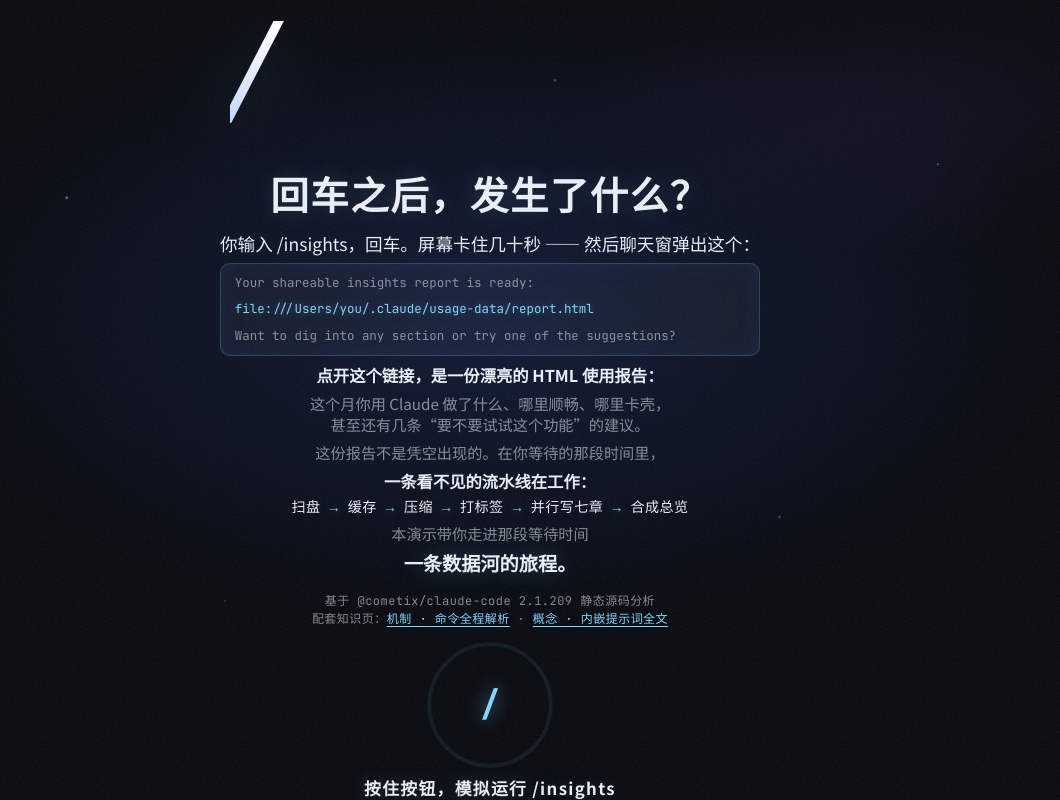
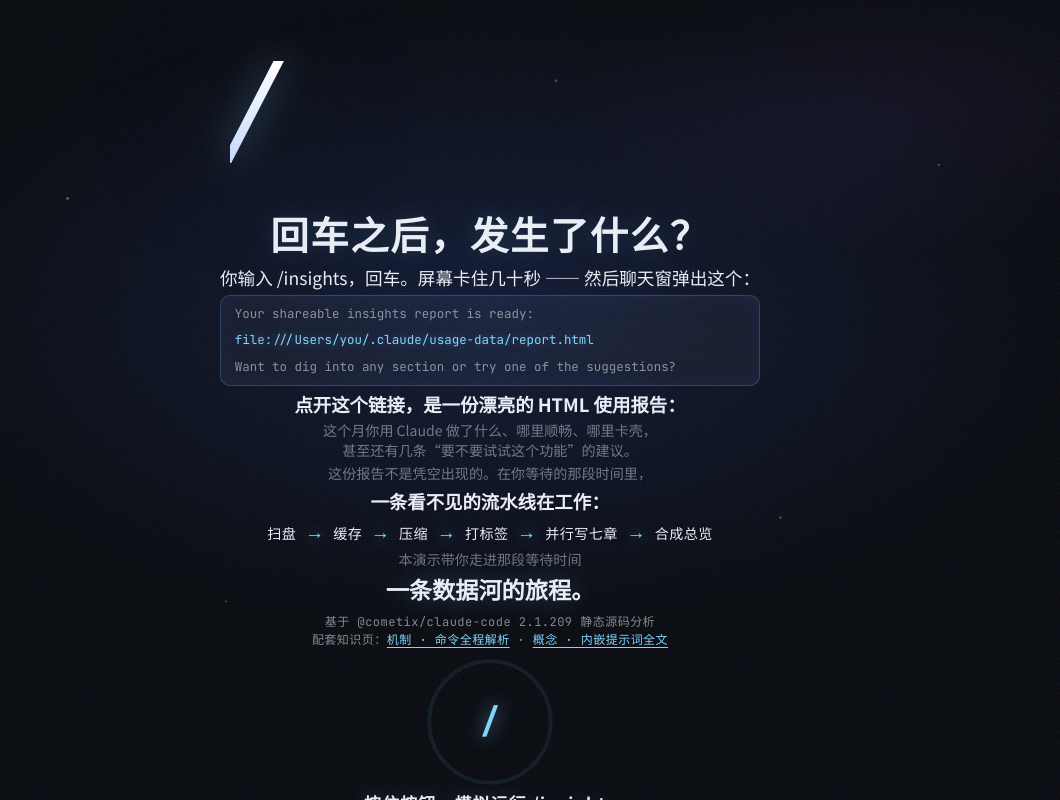
Before and after one commit to phaseddd/claude-code-research, a website built with Vite: page demos/insights-pipeline/index.html in a window 1280 px wide. Shown: the whole page, without its empty margins (150-1210 px from the left). Built offline with nearby package versions, Linux system fonts and the light colour scheme; a web font is replaced by a local one.

Commit message:
fix(demos): insights-pipeline 双轨验收修复 + 遗留待办入库
修复（2026-08-05 grok-vision 视觉 + Workflow 代码锚点双轨验收）：
- timeline: gate 反向穿越 preEnterNext 双重 enter → 实例泄漏 + 空白幕（HIGH）
- main: 进入引擎黑场停顿缺失（sceneEl 从未置 0，gsap 1→1 空操作）
- style: 小屏标题永久裁切（justify-content: safe center）；字阶级差拉大、
  标题双层光晕去贴纸感、青色箭头放大加粗（grok 复评生效）；
  :focus-visible 青色焦点环；序章溢出收敛回视口（scrollH == clientH）
- scroll: wheel clamp 移至 deltaMode 换算之后（行/页模式防瞬间跨轴）
- hold: 键盘/指针按住互斥 + window blur 失焦兜底（防误按取消、丢 keyup 走满）
- theme: FONTS.display 修正为 Playfair Display（与 PLAN 字体决策一致）

PLAN: 新增 §4.1 已知问题与后续打磨（M2 gate 硬切抖动、M6 reduce 转场/
60fps 实机/金粒子对比/进度环脉冲、降级页八站要点）

```diff
--- a/demos/insights-pipeline/src/hold.js
+++ b/demos/insights-pipeline/src/hold.js
@@ -56,6 +56,7 @@ export function createHoldButton({
     hitEl.removeEventListener('lostpointercapture', onLostCapture)
     hitEl.removeEventListener('keydown', onKeyDown)
     hitEl.removeEventListener('keyup', onKeyUp)
+    window.removeEventListener('blur', onWindowBlur)
     document.removeEventListener('pointerup', onPointerUp)
     document.removeEventListener('pointercancel', onPointerCancel)
     el.classList.remove('is-dragging')
@@ -152,19 +153,28 @@ export function createHoldButton({
     if (e.key !== ' ' && e.key !== 'Enter') return
     if (e.repeat) return
     e.preventDefault()
+    if (activePointerId !== null && activePointerId !== 'keyboard') return // 指针按住中忽略键盘，避免误按干扰
     startHold('keyboard')
   }
 
   const onKeyUp = (e) => {
     if (e.key !== ' ' && e.key !== 'Enter') return
     e.preventDefault()
+    if (activePointerId !== 'keyboard') return // 只终止键盘按住（指针按住不受键盘 keyup 影响）
     stopHold()
+  }
+
+  // 失焦兜底：键盘按住中窗口失焦 → keyup 丢失，进度可能走满自动完成；
+  // blur 时停止推进（500ms 续接窗口内回来再按可续接）
+  const onWindowBlur = () => {
+    if (activePointerId === 'keyboard') stopHold()
   }
 
   hitEl.addEventListener('pointerdown', onPointerDown)
   hitEl.addEventListener('lostpointercapture', onLostCapture)
   hitEl.addEventListener('keydown', onKeyDown)
   hitEl.addEventListener('keyup', onKeyUp)
+  window.addEventListener('blur', onWindowBlur)
   document.addEventListener('pointerup', onPointerUp)
   document.addEventListener('pointercancel', onPointerCancel)
 
--- a/demos/insights-pipeline/src/main.js
+++ b/demos/insights-pipeline/src/main.js
@@ -132,7 +132,9 @@ function bootTimeline() {
   timeline = createTimeline({ segments, scroll, fadeScene: (v) => { sceneEl.style.opacity = String(v) } })
   // 落位第一幕（skipTo 复位位置；创建时已 enter，此处幂等）
   timeline.skipTo('act1')
-  // 黑场三段式：场景先以黑场呈现，停顿 0.3s 再淡入（电影化过渡，避免硬切换）
+  // 黑场三段式：场景先置 0（黑场）→ 停顿 0.3s → 淡入（电影化过渡，避免硬切换）。
+  // 注：sceneEl 初始 opacity 为 1，不先置 0 则 gsap 1→1 是空操作，黑场停顿缺失
+  sceneEl.style.opacity = '0'
   gsap.to(sceneEl, { opacity: 1, duration: reducedMotion ? 0.01 : 0.5, delay: reducedMotion ? 0 : 0.3 })
 }
 
--- a/demos/insights-pipeline/src/scroll.js
+++ b/demos/insights-pipeline/src/scroll.js
@@ -69,9 +69,12 @@ export function createScroll({ max = 0, onFrame = null, wheelFactor = WHEEL_FACT
   // wheel：deltaY 像素 → vh（÷视口高）；deltaMode 1（行）/ 2（页）先换算成像素；
   // 单帧增量 clamp ±WHEEL_CLAMP（对齐零站点，防甩动滚轮瞬间跳段）
   const onWheel = (e) => {
-    let px = Math.max(-WHEEL_CLAMP, Math.min(WHEEL_CLAMP, e.deltaY))
+    // 先换算 deltaMode（行/页 → 像素）再 clamp：clamp 须作用于换算后的 px，
+    // 否则行/页模式单事件可瞬间跨整条时间轴
+    let px = e.deltaY
     if (e.deltaMode === 1) px *= 16
     else if (e.deltaMode === 2) px *= window.innerHeight
+    px = Math.max(-WHEEL_CLAMP, Math.min(WHEEL_CLAMP, px))
     bump((px * wheelFactor) / window.innerHeight)
   }
 
--- a/demos/insights-pipeline/src/style.css
+++ b/demos/insights-pipeline/src/style.css
@@ -55,8 +55,8 @@ body {
   display: flex;
   flex-direction: column;
   align-items: center;
-  justify-content: center;
-  padding: 3.2vh 8vw;
+  justify-content: safe center; /* 内容超高时从顶部排列可滚动；普通 center 把溢出全排起始侧，标题被永久裁切 */
+  padding: 2vh 8vw;
   text-align: center;
   pointer-events: auto;
   background: var(--bg);
@@ -122,7 +122,7 @@ body {
 }
 
 .prologue-title {
-  margin-bottom: 1.5vh;
+  margin-bottom: 0.7vh;
 }
 
 /* 行1：/insights 命令图形 —— 高对比衬线斜体（Playfair Display 900），
@@ -146,7 +146,10 @@ body {
   -webkit-background-clip: text;
   background-clip: text;
   color: transparent;
-  filter: drop-shadow(0 0 40px rgba(125, 211, 252, 0.35));
+  /* 双层光晕：近层锐光界定字形 + 远层蓝紫弥散营造"字在发光场里"的体积感，
+     避免单一 drop-shadow 的贴纸描边感 */
+  filter: drop-shadow(0 0 18px rgba(125, 211, 252, 0.45))
+    drop-shadow(0 0 110px rgba(59, 108, 246, 0.36));
 }
 
 /* 行2：中文副题 —— 思源宋体 Heavy（报告/档案感，呼应"生成 HTML 报告"母题） */
@@ -197,13 +200,13 @@ body {
 /* 正文分层字阶（诗句式短行排版，段距紧凑） */
 .body-lead {
   font-weight: 700;
-  font-size: 1.02rem;
+  font-size: 1.15rem;
   color: var(--text);
 }
 
 .body-detail {
-  font-size: 0.95rem;
-  color: var(--text-dim);
+  font-size: 0.88rem;
+  color: rgba(232, 236, 244, 0.46);
 }
 
 /* 流水线六环节：青色箭头点缀（数据视觉语言，呼应引擎 HUD 轨道） */
@@ -212,28 +215,30 @@ body {
   font-weight: 500;
   letter-spacing: 0.03em;
   color: var(--text);
-  margin: 0.35em 0 0.45em;
+  margin: 0.25em 0 0.35em;
 }
 
 .pipe-arrow {
   font-style: normal;
   color: var(--mono);
+  font-size: 1.2rem; /* 比环节文字大一档：青箭头是小字号下易被误读为灰白的元凶，放大 + 加粗 */
+  font-weight: 700;
   margin: 0 0.45em;
-  text-shadow: 0 0 10px rgba(125, 211, 252, 0.5);
+  text-shadow: 0 0 14px rgba(125, 211, 252, 0.85);
 }
 
 /* 点题句：思源宋体 900（全篇主题最重强调，与标题副题字阶呼应） */
 .body-theme {
   font-family: 'Noto Serif SC', 'Songti SC', 'SimSun', serif;
   font-weight: 900;
-  font-size: 1.2rem;
+  font-size: 1.45rem;
   color: var(--text);
   text-shadow: 0 0 26px rgba(125, 211, 252, 0.3);
 }
 
 /* 正文行距紧凑（诗句式短行排版，段距让位于行距） */
 .prologue-body p + p {
-  margin-top: 0.4em;
+  margin-top: 0.25em;
 }
 
 /* 聊天窗输出示例：两行英文 + file:// 链接（文本锚定知识页话术原文）。
@@ -241,8 +246,8 @@ body {
 .prologue-chat {
   width: 100%;
   max-width: 560px;
-  margin: 0.5em auto 0.65em;
-  padding: 0.6em 1.1em;
+  margin: 0.4em auto 0.5em;
+  padding: 0.5em 1.1em;
   text-align: left;
   font-family: 'JetBrains Mono', ui-monospace, Consolas, monospace;
   font-size: 0.78rem;
@@ -268,7 +273,7 @@ body {
 }
 
 .prologue-source {
-  margin-top: 1.5vh;
+  margin-top: 0.5vh;
   font-family: 'JetBrains Mono', ui-monospace, Consolas, monospace;
   font-size: 0.75rem;
   color: var(--text-dim);
@@ -282,11 +287,11 @@ body {
 }
 
 .prologue-hold {
-  margin-top: 1.5vh;
+  margin-top: 1vh;
   display: flex;
   flex-direction: column;
   align-items: center;
-  gap: 0.6vh;
+  gap: 0.4vh;
   pointer-events: auto;
   cursor: grab;
   user-select: none;
@@ -309,6 +314,12 @@ body {
   touch-action: none;
   cursor: grab;
   outline: none;
+}
+
+/* 键盘焦点指示（可达性）：outline: none 已关默认轮廓，键盘用户 Tab 到时补青色焦点环 */
+.hold-hit:focus-visible {
+  outline: 2px solid var(--mono);
+  outline-offset: 5px;
 }
 
 .hold-ring {
--- a/demos/insights-pipeline/src/theme.js
+++ b/demos/insights-pipeline/src/theme.js
@@ -14,7 +14,7 @@ export const COLORS = {
 }
 
 export const FONTS = {
-  display: "'Noto Sans SC', 'PingFang SC', 'Microsoft YaHei', sans-serif",
+  display: "'Playfair Display', 'Times New Roman', serif", // 西文命令图形（对应 PLAN 主标题字体决策）
   body: "'Noto Sans SC', 'PingFang SC', 'Microsoft YaHei', sans-serif",
   mono: "'JetBrains Mono', ui-monospace, Consolas, monospace",
 }
--- a/demos/insights-pipeline/src/timeline.js
+++ b/demos/insights-pipeline/src/timeline.js
@@ -108,10 +108,13 @@ export function createTimeline({ segments = [], scroll = null, fadeScene = null
       }
     },
     preEnterNext() {
-      // 幂等：gate 淡入前预挂下一段场景；目标段已是激活段则跳过
+      // 幂等：gate 淡入前预挂下一段场景；目标段已是激活段则跳过。
+      // 反向穿越守卫：next === pending（被 deferPrev 推迟的上一段）时不预挂——
+      // 它仍挂载在 DOM，二次 enter 会创建重复实例（skel 覆盖 → 旧实例孤儿泄漏、
+      // teardown 误杀新实例 → 该幕空白）
       if (preEnteredSeg) return
       const next = segs[activeIndex() + 1]
-      if (next && next !== active) {
+      if (next && next !== active && next !== pending) {
         next.enter?.(ctx)
         preEnteredSeg = next
       }
```
Also changed, not shown: demos/insights-pipeline/PLAN.md (+11 -0 lines).
